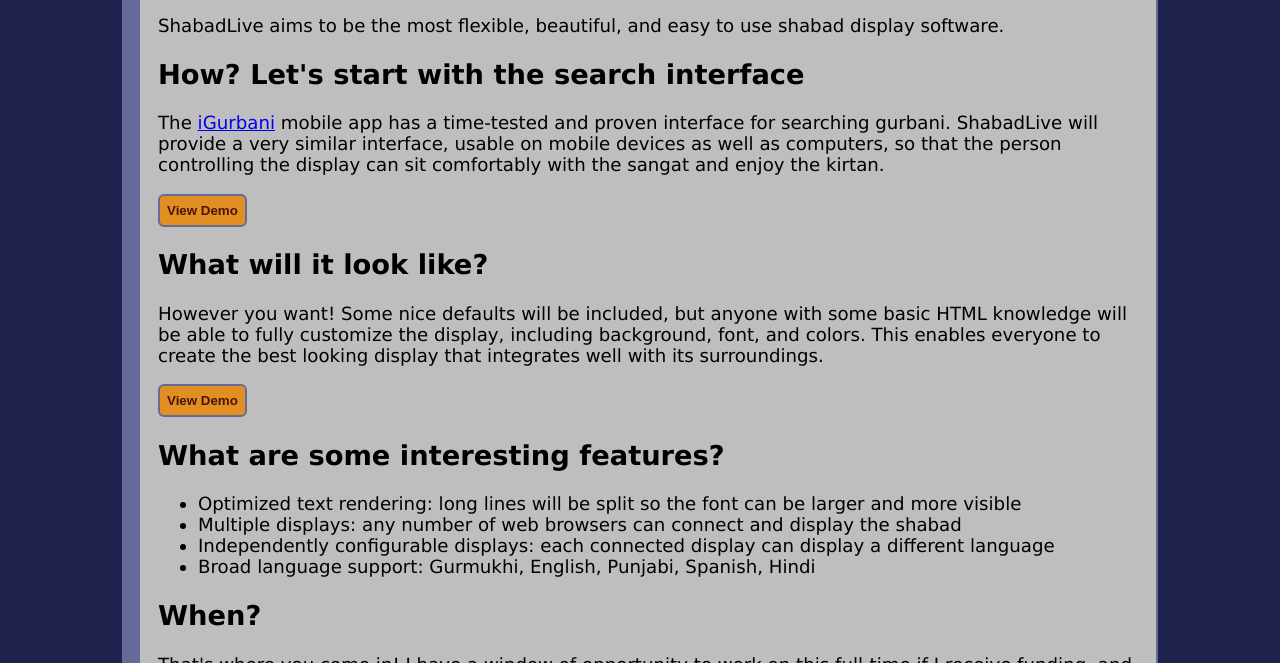
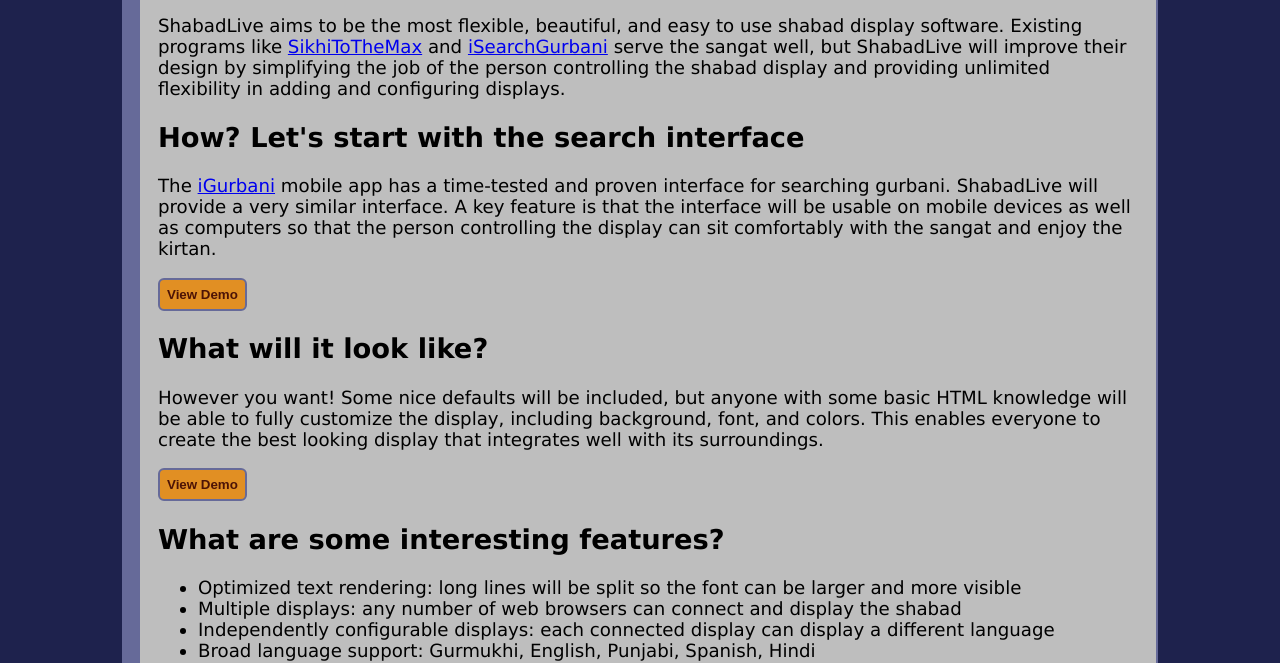
Before and after one commit to msssk/ShabadLive, a plain HTML site: page index.html in a window 1280 px wide. Shown: the part 137-800 px from the top of the page. Drawn offline with Linux system fonts and the light colour scheme.

Commit message:
update content

```diff
--- a/index.html
+++ b/index.html
@@ -13,13 +13,21 @@
 			</header>
 
 			<main>
-				<p>ShabadLive aims to be the most flexible, beautiful, and easy to use shabad display software.</p>
+				<p>ShabadLive aims to be the most flexible, beautiful, and easy to use shabad display software.
+					Existing programs like
+					<a href="https://khalisfoundation.org/portfolio/sikhitothemax/" target="_blank">SikhiToTheMax</a>
+					and <a href="https://www.searchgurbani.com/sgdv/isg" target="_blank">iSearchGurbani</a> serve the
+					sangat well, but ShabadLive will improve their design by simplifying the job of the person
+					controlling the shabad display and providing unlimited flexibility in adding and configuring
+					displays.
+				</p>
 
 				<h2>How? Let's start with the search interface</h2>
 				<p>
-					The <a href="http://igurbani.com" target="_blank">iGurbani</a> mobile app has a time-tested and proven interface for
-					searching gurbani. ShabadLive will provide a very similar interface, usable on mobile devices as
-					well as computers, so that the person controlling the display can sit comfortably with the sangat
+					The <a href="http://igurbani.com" target="_blank">iGurbani</a> mobile app has a time-tested and
+					proven interface for searching gurbani. ShabadLive will provide a very similar interface. A key
+					feature is that the interface will be usable on mobile devices as
+					well as computers so that the person controlling the display can sit comfortably with the sangat
 					and enjoy the kirtan.
 				</p>
 				<div><button class="demoButton" data-demo-id="searchDemo">View Demo</button></div>
```
